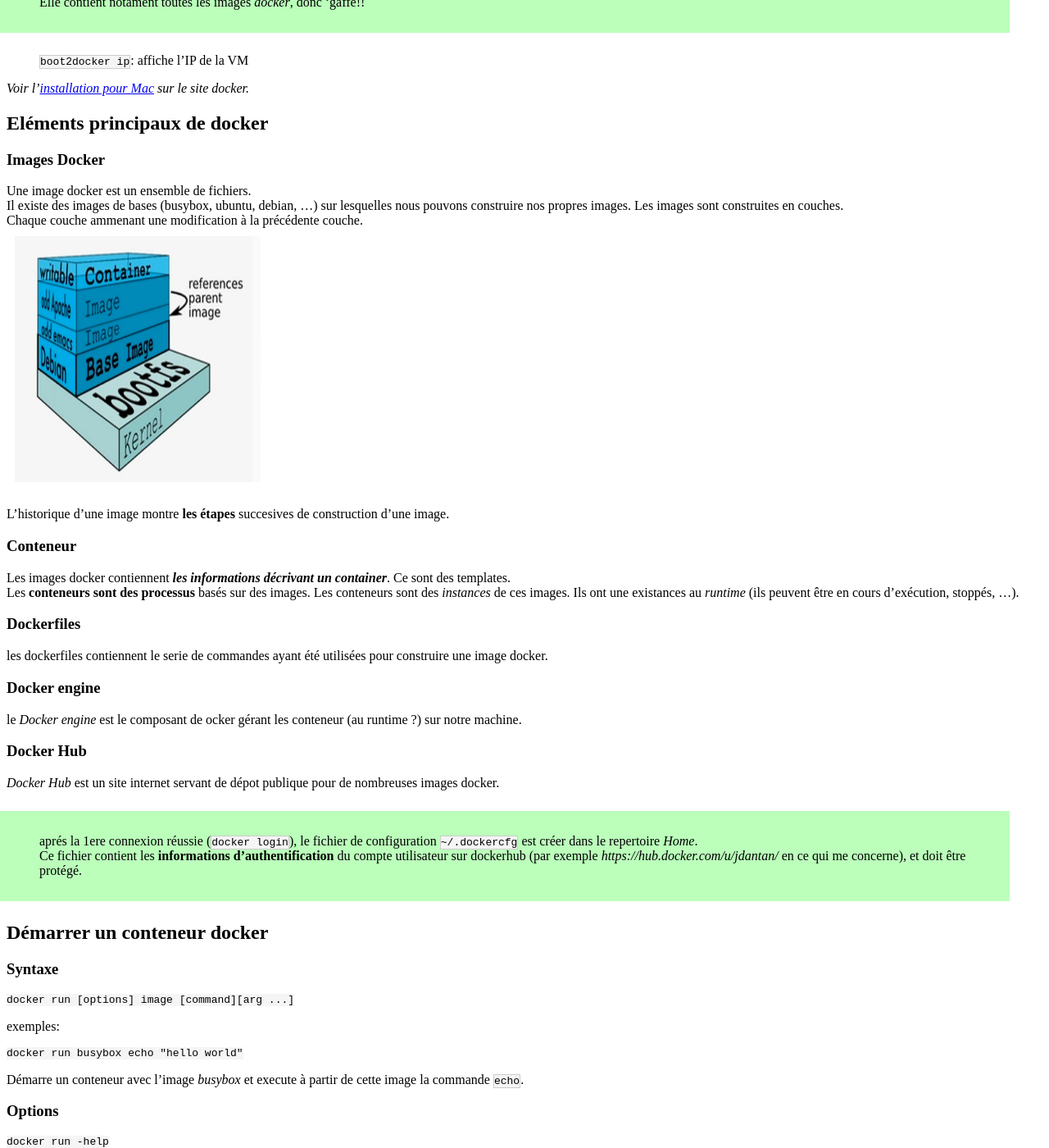
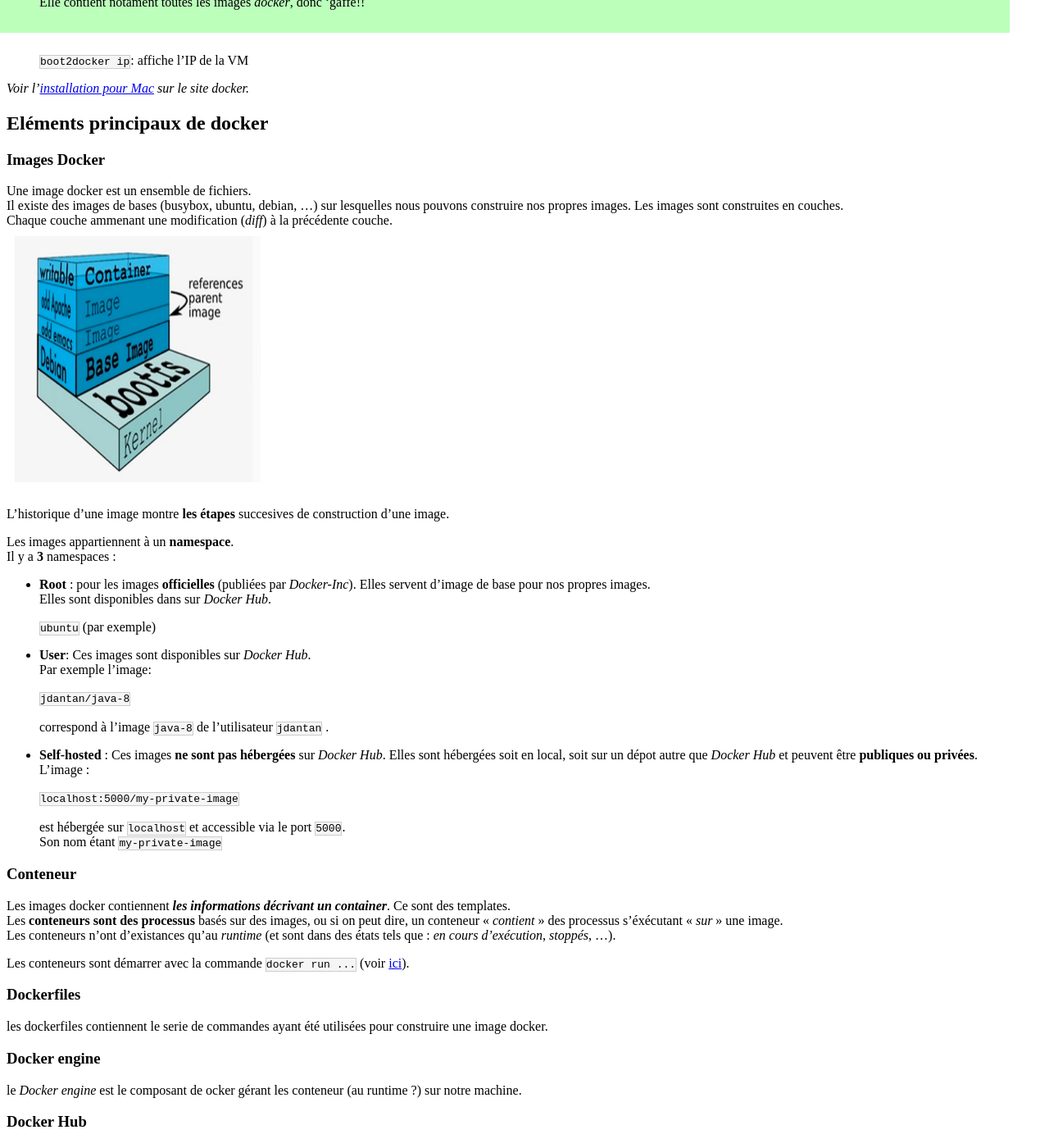
Before and after one commit to jidify/jidify.github.io, a Jekyll site: the page built from _posts/2015-04-11-docker.md, in a window 1280 px wide and 1400 px high, scrolled down 562 px. Shown: the whole window at 82% size. Built offline with Jekyll 4.4.1, drawn with Linux system fonts in a browser that asks for light colours; comment, search, counter and statistics services are not loaded; some of the changed text lies outside the part shown.

Commit message:
enhance docker post

```diff
--- a/_posts/2015-04-11-docker.md
+++ b/_posts/2015-04-11-docker.md
@@ -41,17 +41,46 @@ Elle contient notament toutes les images *docker*, donc ‘gaffe!!
 Une image docker est un ensemble de fichiers.
 Il existe des images de bases (busybox, ubuntu, debian, ...) sur lesquelles nous pouvons construire nos propres images.
 Les images sont construites en couches.
-Chaque couche ammenant une modification à la précédente couche.
+Chaque couche ammenant une modification (*diff*) à la précédente couche.
 ![image layers](/assets/images/docker/docker_image_layers.png){:height="300px" width="300px"}
 
 L’historique d’une image montre **les étapes** succesives de construction d’une image.
+
+Les images appartiennent à un __namespace__.
+Il y a __3__ namespaces :
+
+- __Root__ : pour les images __officielles__ (publiées par *Docker-Inc*). Elles servent d’image de base pour nos propres images.
+Elles sont disponibles dans sur *Docker Hub*.
+
+>`ubuntu` (par exemple)
+
+
+- __User__: Ces images sont disponibles sur *Docker Hub*.
+Par exemple l’image:
+
+>`jdantan/java-8`
+<br>
+correspond à l’image `java-8` de l’utilisateur `jdantan`
+.
+
+- __Self-hosted__ : Ces images __ne sont pas hébergées__ sur *Docker Hub*. Elles sont hébergées soit en local, soit sur un dépot autre que *Docker Hub* et peuvent être __publiques ou privées__.
+L’image :
+
+>`localhost:5000/my-private-image`
+<br>
+est hébergée sur `localhost` et accessible via le port `5000`.
+Son nom étant `my-private-image`
+
+
 
 
 ###Conteneur
 
 Les images docker contiennent __*les informations décrivant un container*__. Ce sont des templates.
-Les __conteneurs sont des processus__ basés sur des images.
-Les conteneurs sont des *instances* de ces images. Ils ont une existances au *runtime* (ils peuvent être en cours d’exécution, stoppés, ...).
+Les __conteneurs sont des processus__ basés sur des images, ou si on peut dire, un conteneur « *contient* » des processus s’éxécutant « *sur* » une image.
+Les conteneurs n’ont d’existances qu’au *runtime* (et sont dans des états tels que : *en cours d’exécution*, *stoppés*, ...).
+
+Les conteneurs sont démarrer avec la commande `docker run ...` (voir  [ici](#demarrer-un-conteneur-docker)).
 
 
 ###Dockerfiles
@@ -77,7 +107,7 @@ exemples:
 
     docker run busybox echo "hello world"
 
-Démarre un conteneur avec l’image *busybox* et execute à partir de cette image la commande `echo`.
+Démarre un conteneur avec l’image *busybox* et execute « *sur* »  cette image le processus `echo`.
 
 ###Options
 
```
Also changed, not shown: other parts of _posts/2015-04-11-docker.md (+2 -1 lines).
